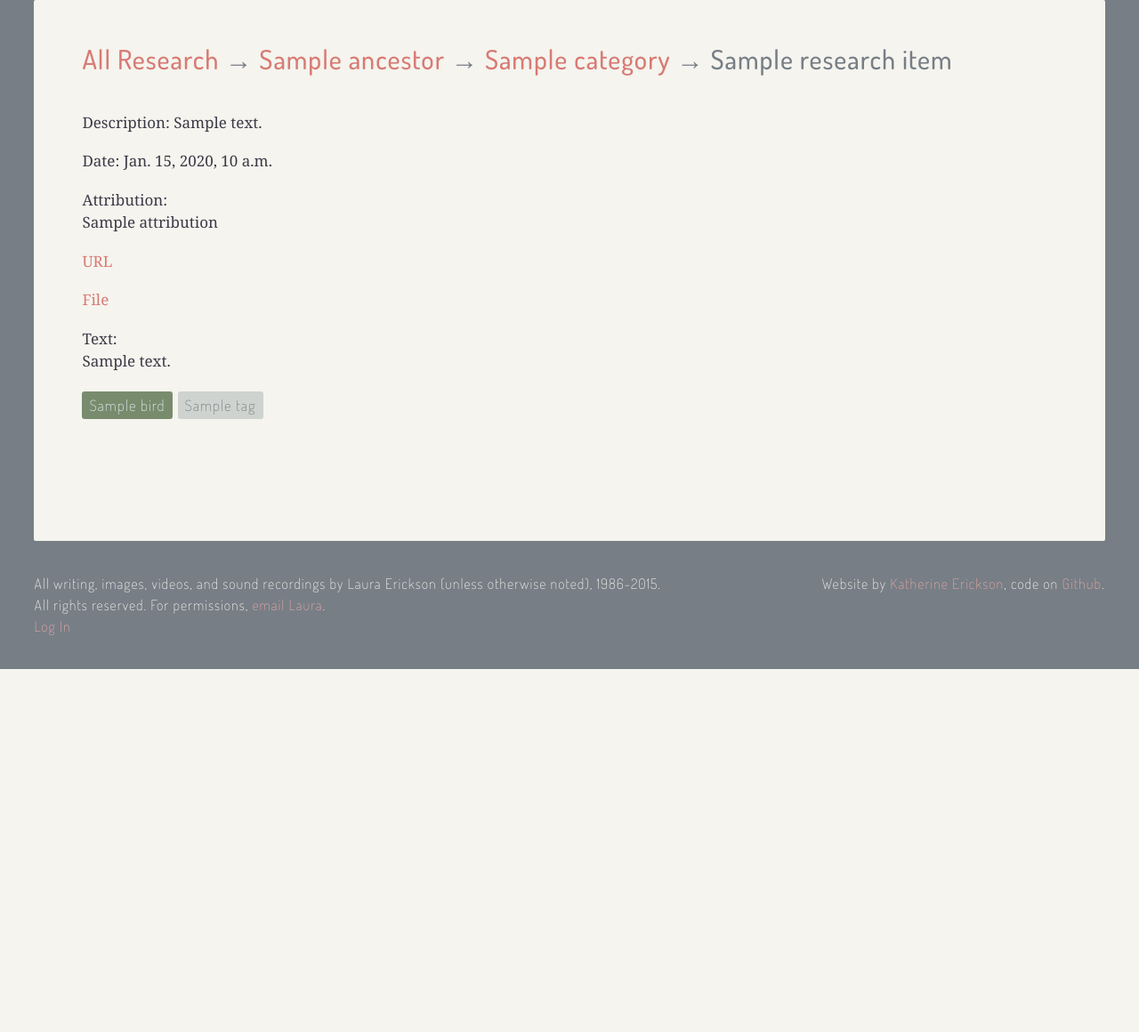
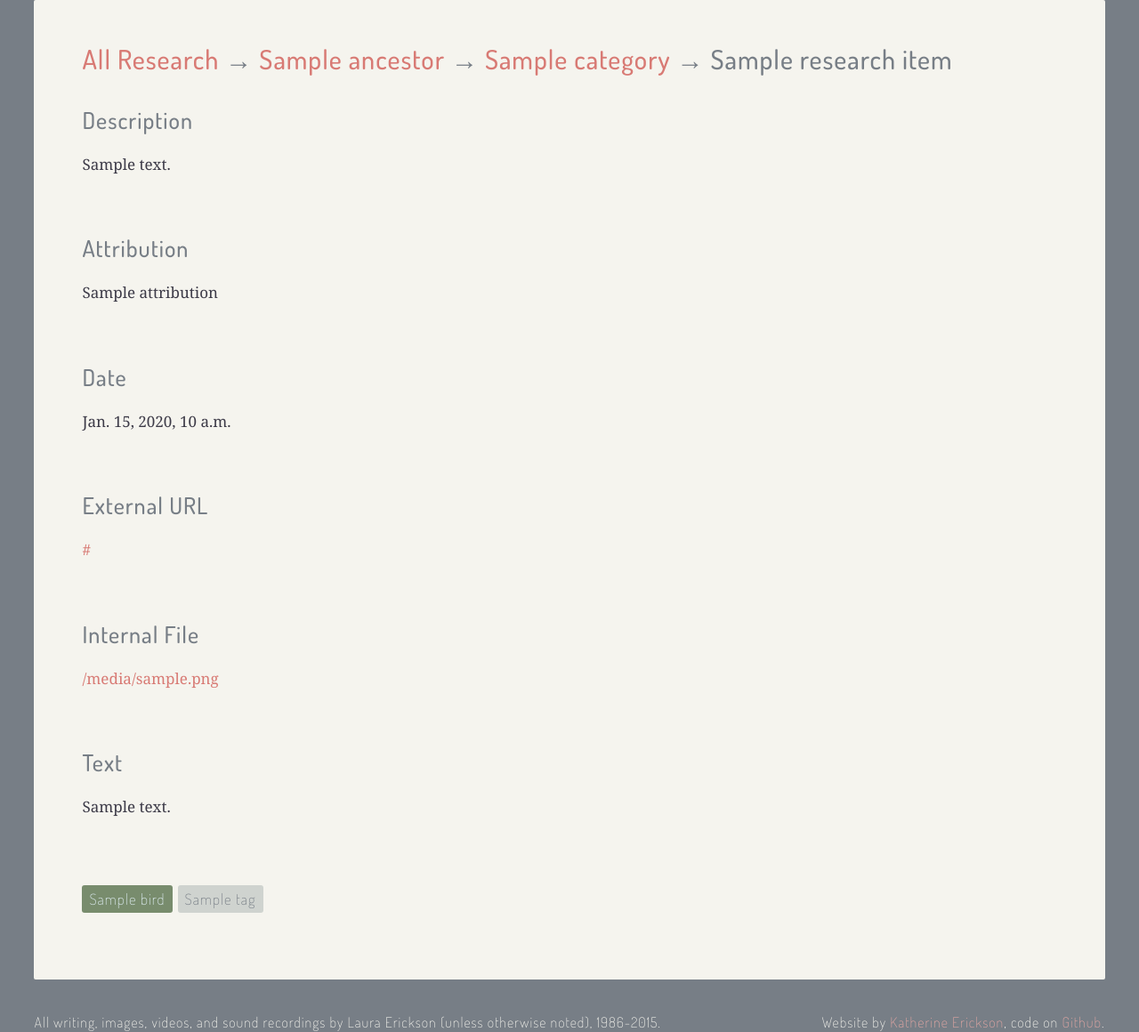
Before and after one commit to katur/forthebirds, a Django app: template creations/templates/research.html in a window 1280 px wide. Shown: the part 150-1310 px from the top of the page at 89% size. Before the commit the page ends 902 px from the top, so only its background shows below. Run offline with Django 3.2, Linux system fonts and the light colour scheme; the template is opened without the code that fills it: most values are stand-ins (such as "Sample title", 1, 10 or a date in 2020); some libraries are stand-ins or nearby versions; some web fonts are replaced.

Commit message:
Better styling for research item page

```diff
--- a/creations/templates/research.html
+++ b/creations/templates/research.html
@@ -12,38 +12,44 @@
 
 {% block content %}
 {% if research_item.description %}
-<div class="field">
-  Description: {{ research_item.description }}
+<div class="page-section">
+  <h3 class="page-subtitle">Description</h3>
+  {{ research_item.description }}
+</div>
+{% endif %}
+
+{% if research_item.attribution %}
+<div class="page-section">
+  <h3 class="page-subtitle">Attribution</h3>
+  {{ research_item.attribution|markdown }}
 </div>
 {% endif %}
 
 {% if research_item.date %}
-<div class="field">
-  Date: {{ research_item.date }}
-</div>
-{% endif %}
-
-{% if research_item.attribution %}
-<div class="field">
-  Attribution: {{ research_item.attribution|markdown }}
+<div class="page-section">
+  <h3 class="page-subtitle">Date</h3>
+  {{ research_item.date }}
 </div>
 {% endif %}
 
 {% if research_item.url %}
-<div class="field">
-  <a href="{{ research_item.url }}">URL</a>
+<div class="page-section">
+  <h3 class="page-subtitle">External URL</h3>
+  <a href="{{ research_item.url }}">{{ research_item.url }}</a>
 </div>
 {% endif %}
 
 {% if research_item.file %}
-<div class="field">
-  <a href="{{ research_item.file.url }}">File</a>
+<div class="page-section">
+  <h3 class="page-subtitle">Internal File</h3>
+  <a href="{{ research_item.file.url }}">{{ research_item.file.url }}</a>
 </div>
 {% endif %}
 
 {% if research_item.text %}
-<div class="field">
-  Text: {{ research_item.text|markdown }}
+<div class="page-section">
+  <h3 class="page-subtitle">Text</h3>
+  {{ research_item.text|markdown }}
 </div>
 {% endif %}
 
```
